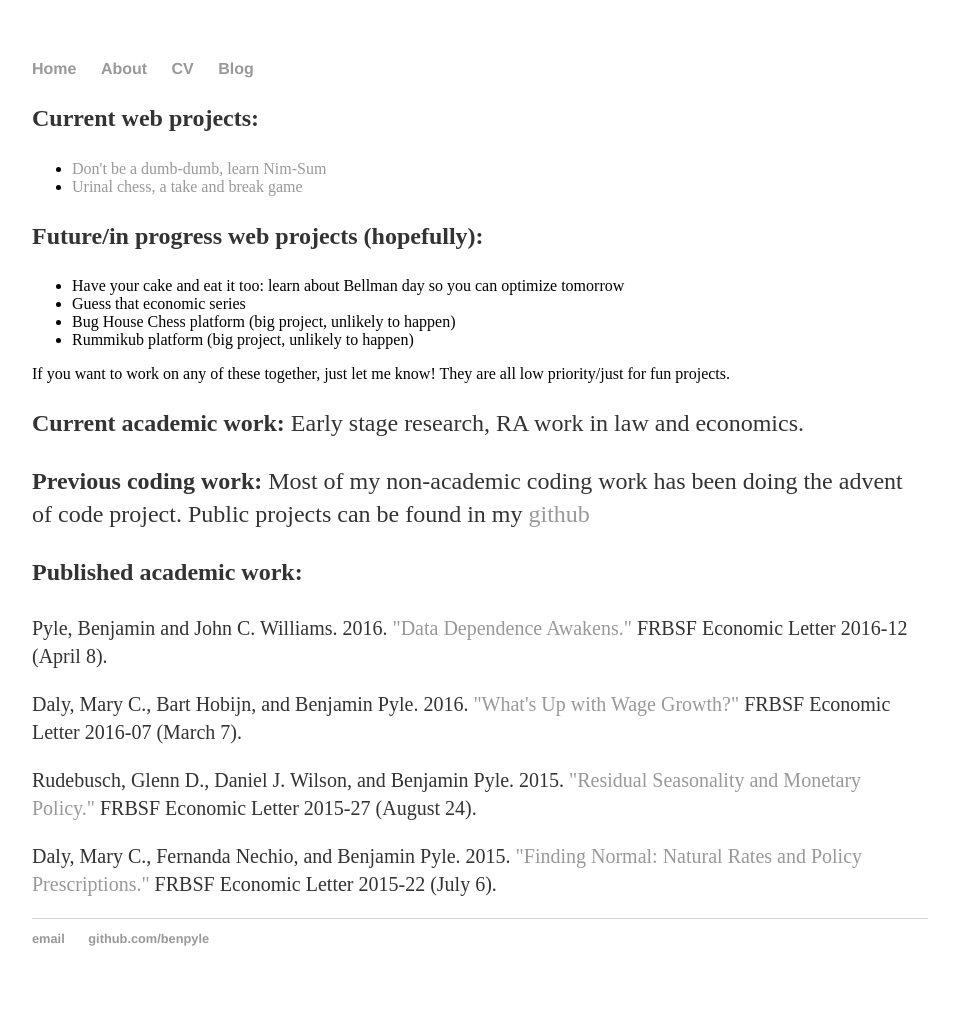
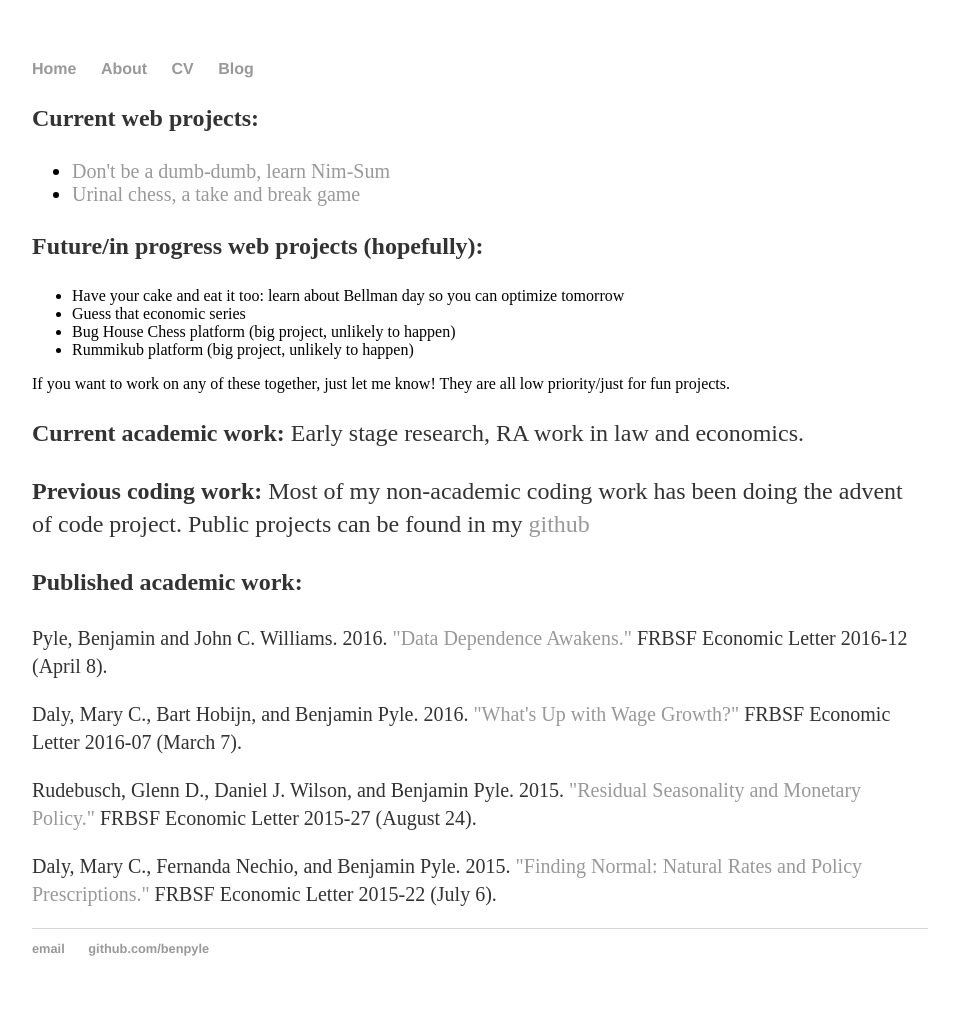
Before and after one commit to BenPyle/BenPyle.github.io, a Jekyll site: the page built from index.html, in a window 1280 px wide. Shown: the whole page, without its empty margins (160-1119 px from the left). Built offline with Jekyll 4.4.1, drawn with Linux system fonts in a browser that asks for light colours.

Commit message:
Update index.html

```diff
--- a/index.html
+++ b/index.html
@@ -3,8 +3,8 @@ layout: default
 title: Ben Pyle
 ---
 <div class="blurb">
-	<p> <b>Current web projects:</b> <br/>
-	<ul>
+	<p> <b> Current web projects:</b> <br/>
+	<ul style="font-size:20px">
 		 <li> <a href="https://benpyle.github.io/nim/">Don't be a dumb-dumb, learn Nim-Sum </a> </li>
 		 <li> <a href="https://benpyle.github.io/urinal_chess/">Urinal chess, a take and break game </a> </li>
 	</ul>
```
